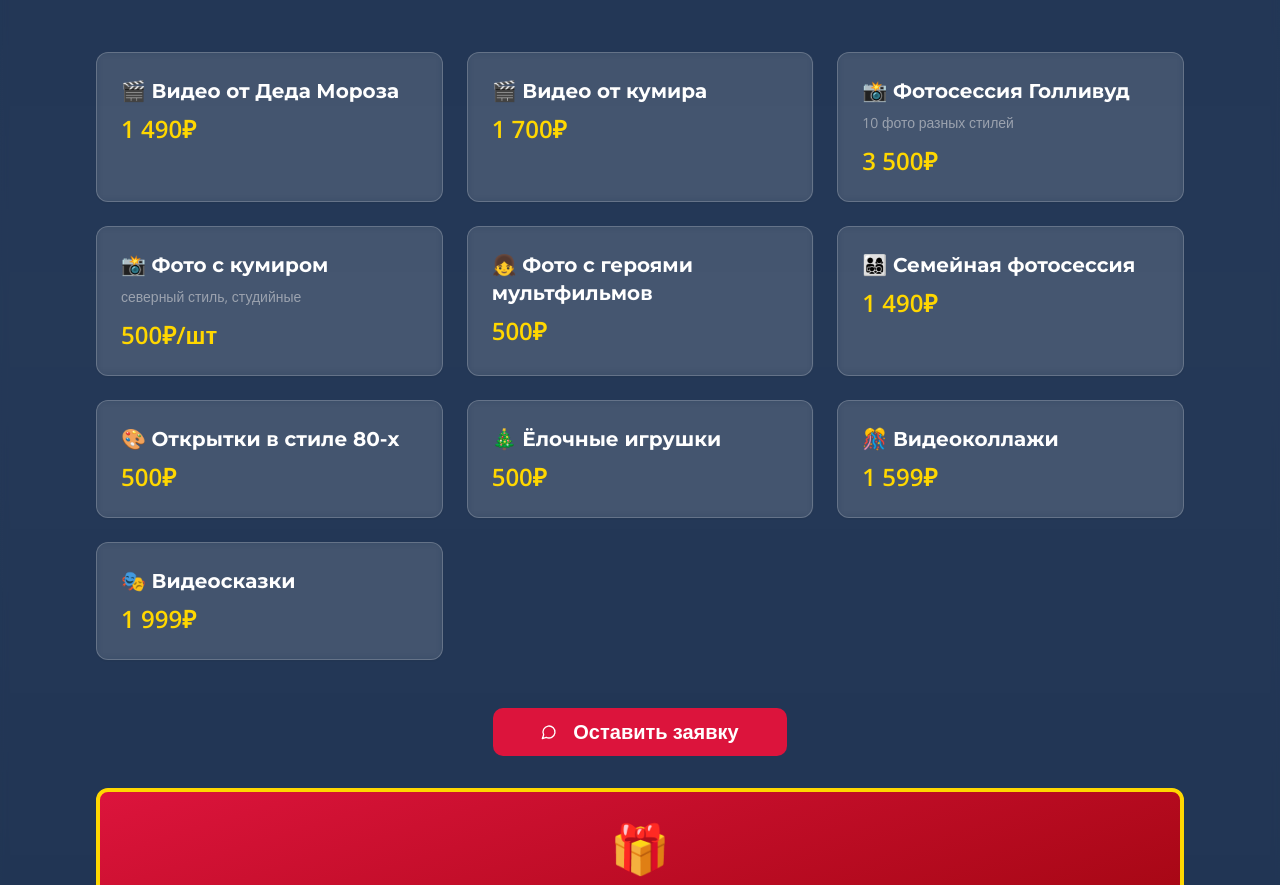
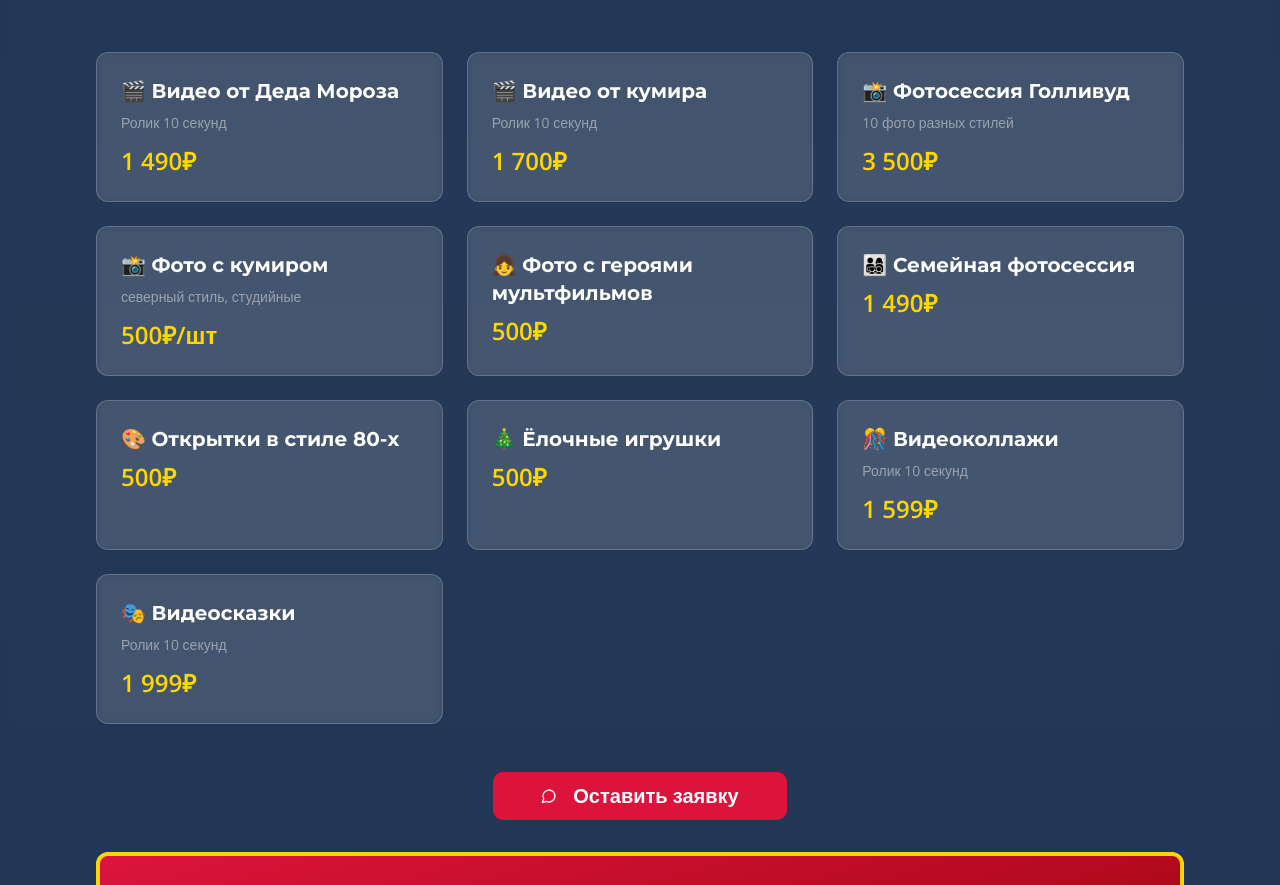
Before and after one commit to pr-poehali-dev/newyear-gift-creation, a React (Vite) app: page / in a window 1280 px wide. Shown: the part 2289-3174 px from the top of the page. Built offline with nearby package versions, Linux system fonts and the light colour scheme.

Commit message:
feat: добавлены подписи видеоуслуг

```diff
--- a/src/pages/Index.tsx
+++ b/src/pages/Index.tsx
@@ -52,16 +52,16 @@ const Index = () => {
   }, [carouselImages.length]);
 
   const services = [
-    { name: '🎬 Видео от Деда Мороза', price: '1 490₽' },
-    { name: '🎬 Видео от кумира', price: '1 700₽' },
+    { name: '🎬 Видео от Деда Мороза', desc: 'Ролик 10 секунд', price: '1 490₽' },
+    { name: '🎬 Видео от кумира', desc: 'Ролик 10 секунд', price: '1 700₽' },
     { name: '📸 Фотосессия Голливуд', desc: '10 фото разных стилей', price: '3 500₽' },
     { name: '📸 Фото с кумиром', desc: 'северный стиль, студийные', price: '500₽/шт' },
     { name: '👧 Фото с героями мультфильмов', price: '500₽' },
     { name: '👨‍👩‍👧‍👦 Семейная фотосессия', price: '1 490₽' },
     { name: '🎨 Открытки в стиле 80-х', price: '500₽' },
     { name: '🎄 Ёлочные игрушки', price: '500₽' },
-    { name: '🎊 Видеоколлажи', price: '1 599₽' },
-    { name: '🎭 Видеосказки', price: '1 999₽' },
+    { name: '🎊 Видеоколлажи', desc: 'Ролик 10 секунд', price: '1 599₽' },
+    { name: '🎭 Видеосказки', desc: 'Ролик 10 секунд', price: '1 999₽' },
   ];
 
   const portfolio = [
```
